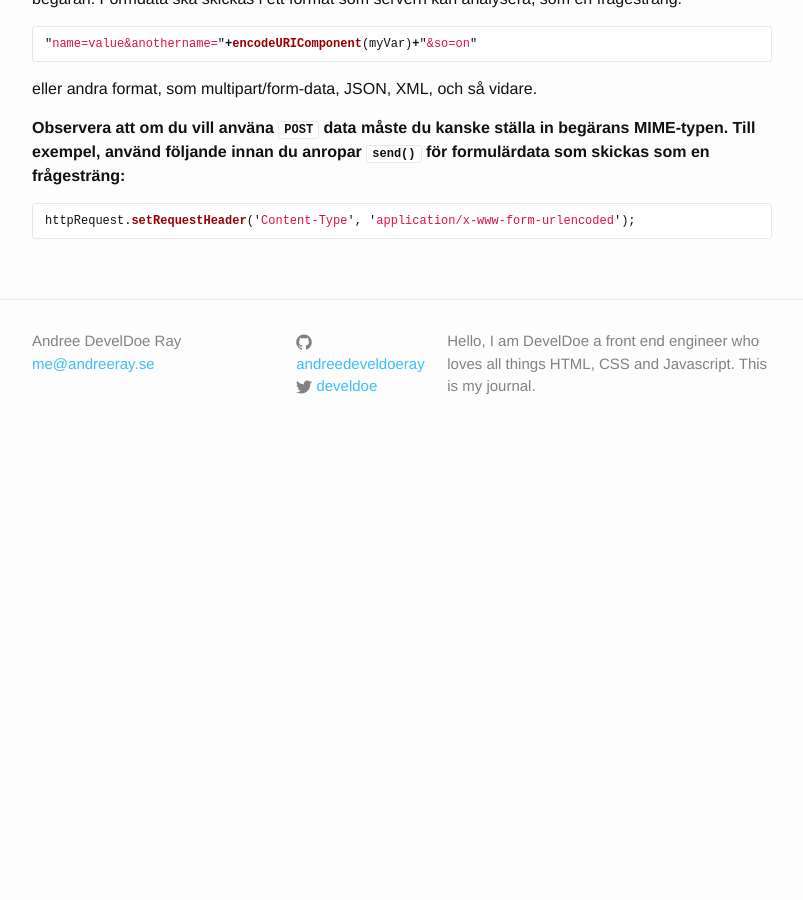
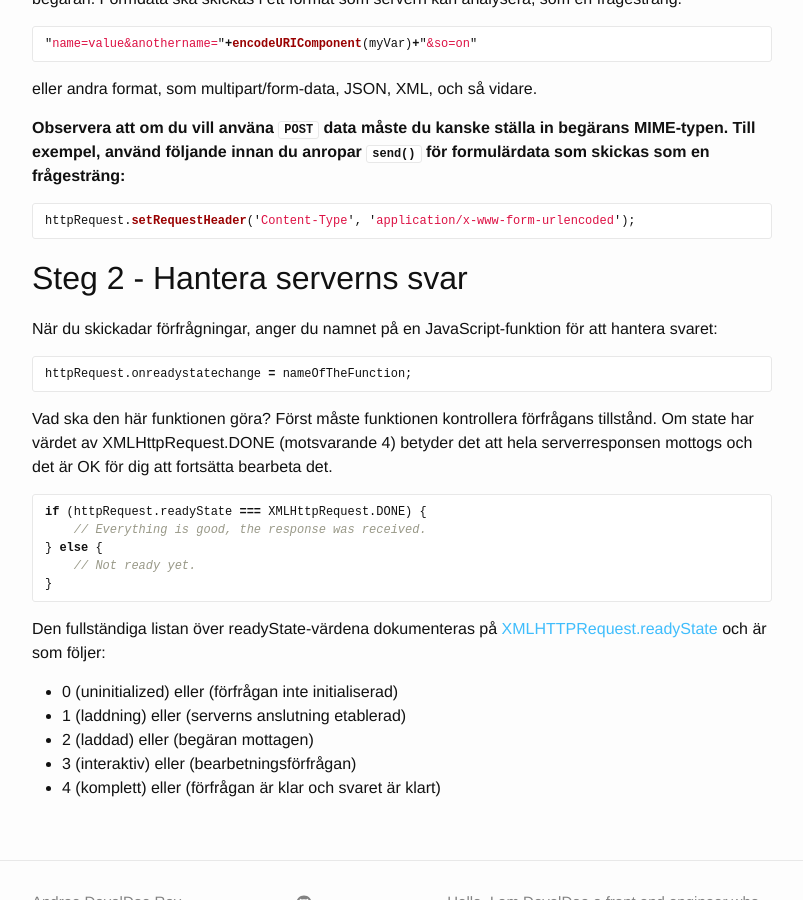
Before and after one commit to develdoe/develdoe.github.io, a Jekyll site: the page built from _posts/2017-11-05-javascript-ajax.md, in a window 1280 px wide and 900 px high, scrolled down 1692 px. Shown: the whole window, without its empty margins (238-1041 px from the left). Built offline with Jekyll 4.4.1, drawn with Linux system fonts in a browser that asks for light colours; before the commit the page ends 2150 px from its top, so only the background shows below that.

Commit message:
Update 2017-11-05-javascript-ajax.md

````diff
--- a/_posts/2017-11-05-javascript-ajax.md
+++ b/_posts/2017-11-05-javascript-ajax.md
@@ -60,3 +60,29 @@ eller andra format, som multipart/form-data, JSON, XML, och så vidare.
 ```js
 httpRequest.setRequestHeader('Content-Type', 'application/x-www-form-urlencoded');
 ```
+
+## Steg 2 - Hantera serverns svar
+
+När du skickadar förfrågningar, anger du namnet på en JavaScript-funktion för att hantera svaret:
+
+```js
+httpRequest.onreadystatechange = nameOfTheFunction;
+```
+
+Vad ska den här funktionen göra? Först måste funktionen kontrollera förfrågans tillstånd. Om state har värdet av XMLHttpRequest.DONE (motsvarande 4) betyder det att hela serverresponsen mottogs och det är OK för dig att fortsätta bearbeta det.
+
+```js
+if (httpRequest.readyState === XMLHttpRequest.DONE) {
+    // Everything is good, the response was received.
+} else {
+    // Not ready yet.
+}
+```
+
+Den fullständiga listan över readyState-värdena dokumenteras på [XMLHTTPRequest.readyState](https://developer.mozilla.org/en-US/docs/Web/API/XMLHttpRequest#Properties) och är som följer:
+
+* 0 (uninitialized) eller (förfrågan inte initialiserad)
+* 1 (laddning) eller (serverns anslutning etablerad)
+* 2 (laddad) eller (begäran mottagen)
+* 3 (interaktiv) eller (bearbetningsförfrågan)
+* 4 (komplett) eller (förfrågan är klar och svaret är klart)
````
